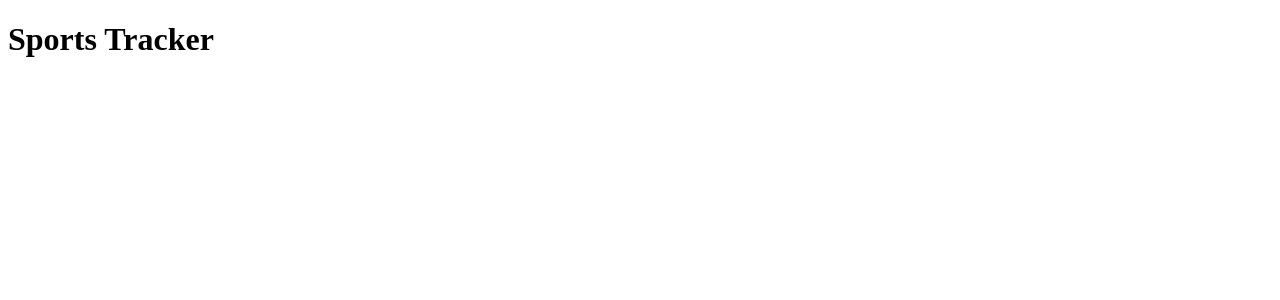
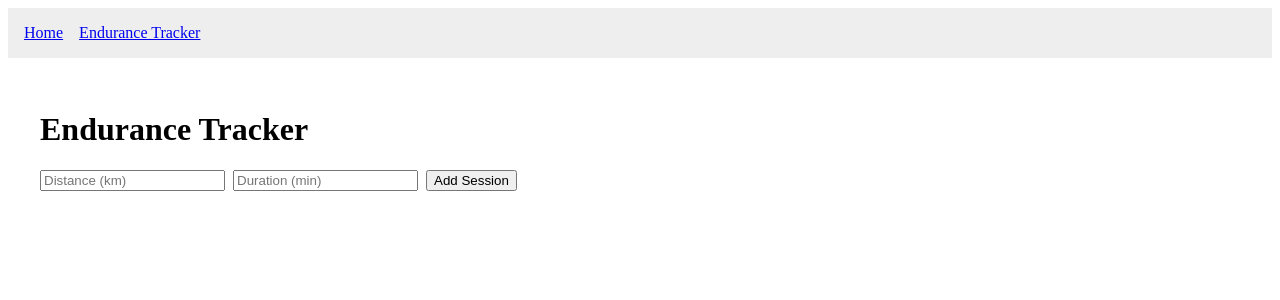
Before and after one commit to joherold/sportstracker, a React (Vite) app: page /endurance in a window 1280 px wide. Shown: the top 300 px of the page. Built offline with nearby package versions, Linux system fonts and the light colour scheme.

Commit message:
More trying.

```diff
--- a/index.html
+++ b/index.html
@@ -1 +1,12 @@
-<!DOCTYPE html><html><head><meta charset='UTF-8'><title>Sports Tracker</title></head><body><div id='root'></div></body></html>
+<!DOCTYPE html>
+<html lang="en">
+  <head>
+    <meta charset="UTF-8" />
+    <meta name="viewport" content="width=device-width, initial-scale=1.0" />
+    <title>Sports Tracker</title>
+  </head>
+  <body>
+    <div id="root"></div>
+    <script type="module" src="/src/main.jsx"></script>
+  </body>
+</html>
--- a/src/App.jsx
+++ b/src/App.jsx
@@ -1 +1,20 @@
-export default function App(){return <h1>Sports Tracker</h1>}
+import React from "react";
+import { BrowserRouter as Router, Routes, Route, Link } from "react-router-dom";
+import WelcomePage from "./pages/WelcomePage";
+import EndurancePage from "./pages/EndurancePage";
+
+export default function App() {
+  return (
+    <Router>
+      <nav style={{ padding: "1rem", background: "#eee" }}>
+        <Link to="/" style={{ marginRight: "1rem" }}>Home</Link>
+        <Link to="/endurance">Endurance Tracker</Link>
+      </nav>
+
+      <Routes>
+        <Route path="/" element={<WelcomePage />} />
+        <Route path="/endurance" element={<EndurancePage />} />
+      </Routes>
+    </Router>
+  );
+}
--- a/src/main.jsx
+++ b/src/main.jsx
@@ -1 +1,9 @@
-import React from 'react';import ReactDOM from 'react-dom/client';import App from './App.jsx';ReactDOM.createRoot(document.getElementById('root')).render(<App />);
+import React from "react";
+import ReactDOM from "react-dom/client";
+import App from "./App";
+
+ReactDOM.createRoot(document.getElementById("root")).render(
+  <React.StrictMode>
+    <App />
+  </React.StrictMode>
+);
--- /dev/null
+++ b/src/pages/EndurancePage.jsx
@@ -0,0 +1,46 @@
+import React, { useState } from "react";
+
+export default function EndurancePage() {
+  const [sessions, setSessions] = useState([]);
+  const [distance, setDistance] = useState("");
+  const [duration, setDuration] = useState("");
+
+  const addSession = () => {
+    if (!distance || !duration) return;
+    setSessions([...sessions, { distance, duration }]);
+    setDistance("");
+    setDuration("");
+  };
+
+  return (
+    <div style={{ padding: "2rem" }}>
+      <h1>Endurance Tracker</h1>
+
+      <div style={{ marginBottom: "1rem" }}>
+        <input
+          type="number"
+          placeholder="Distance (km)"
+          value={distance}
+          onChange={(e) => setDistance(e.target.value)}
+          style={{ marginRight: "0.5rem" }}
+        />
+        <input
+          type="number"
+          placeholder="Duration (min)"
+          value={duration}
+          onChange={(e) => setDuration(e.target.value)}
+          style={{ marginRight: "0.5rem" }}
+        />
+        <button onClick={addSession}>Add Session</button>
+      </div>
+
+      <ul>
+        {sessions.map((s, index) => (
+          <li key={index}>
+            {s.distance} km in {s.duration} min
+          </li>
+        ))}
+      </ul>
+    </div>
+  );
+}
--- /dev/null
+++ b/src/pages/WelcomePage.jsx
@@ -0,0 +1,10 @@
+import React from "react";
+
+export default function WelcomePage() {
+  return (
+    <div style={{ padding: "2rem" }}>
+      <h1>Welcome to Sports Tracker</h1>
+      <p>Track your workouts, climbing, and endurance sessions easily!</p>
+    </div>
+  );
+}
```
